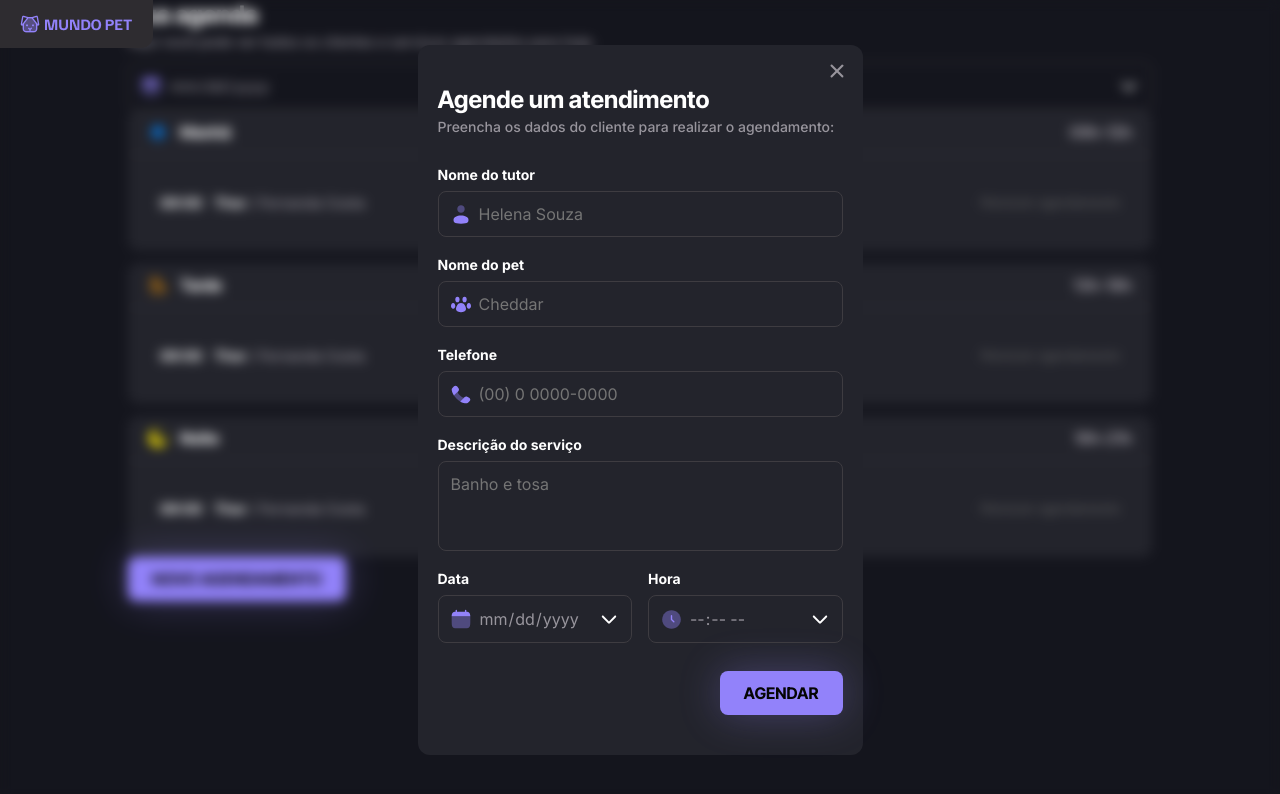
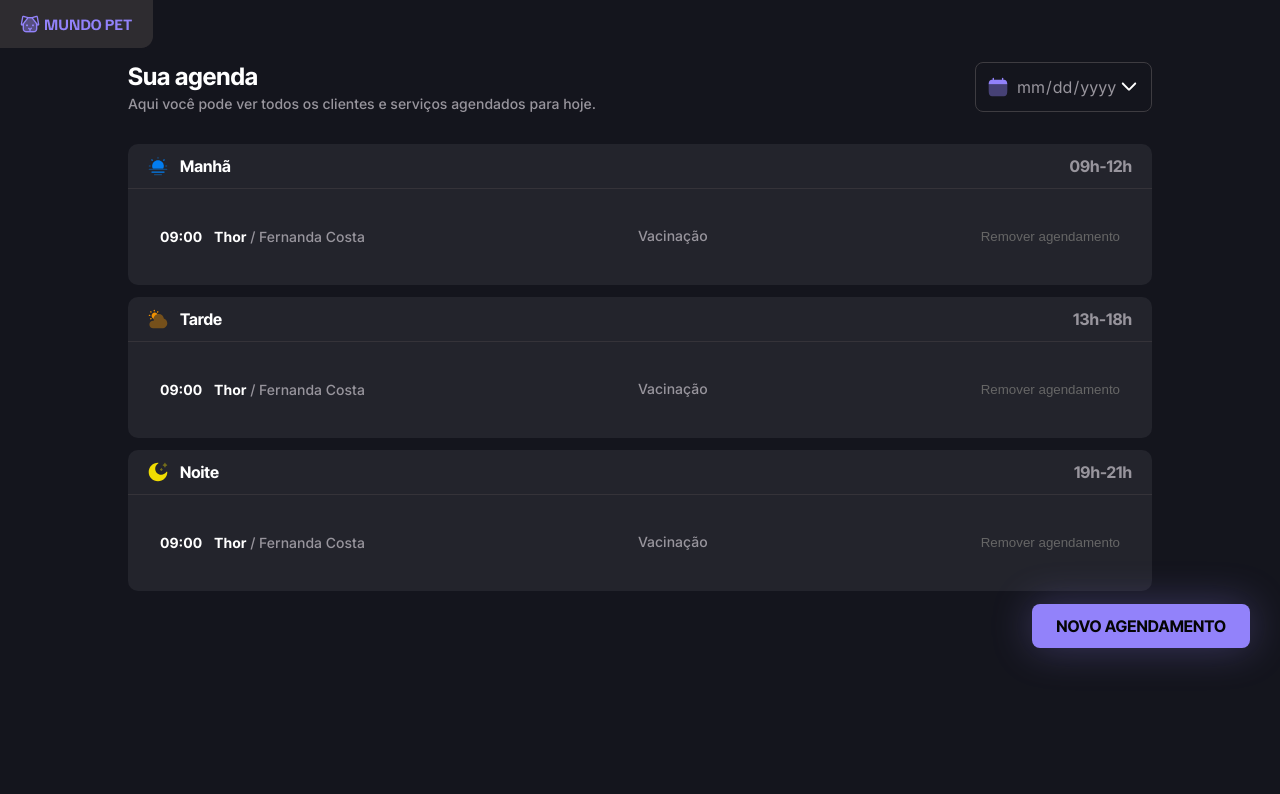
Before and after one commit to raissaaciolee/Agendamento-de-Petshop, a plain HTML site: page index.html in a window 1280 px wide. Drawn offline with Linux system fonts and the light colour scheme.

Commit message:
|| feat: animação no formulário, ajustes de layout e melhorias de classes ||
Descrição:
- Criada animação para a exibição do formulário, melhorando a dinâmica visual da interface;
- Ajustada a classe .hidden para melhor controle da visibilidade dos elementos;
- Realizado ajuste no layout geral do projeto para maior organização e harmonia visual;
- Adicionada a propriedade grid-template-areas: service; na classe .service para aprimorar a estruturação do grid.

```diff
--- a/index.html
+++ b/index.html
@@ -18,12 +18,12 @@
     <!-- EXIBIÇÃO DOS AGENDAMENTOS -->
     <div id="schedule-display" class="container">
         <header id="main-header" class="grid g-12">
-        <div class="grid g-4">
-          <h1>Sua agenda</h1>
-          <p>Aqui você pode ver todos os clientes e serviços agendados para hoje.</p>
-        </div>
+            <div class="grid g-4">
+                <h1>Sua agenda</h1>
+                <p>Aqui você pode ver todos os clientes e serviços agendados para hoje.</p>
+            </div>
 
-        <input type="date" id="date" class="input input-with-arrow input-hide-picker lh-150" name="date" required>
+            <input type="date" id="date" class="input input-with-arrow input-hide-picker transition lh-150" name="date" required>
         </header>
 
         <!-- Container dos Agendamentos do Dia -->
@@ -115,7 +115,7 @@
     </div>
 
     <!-- FORMULÁRIO DE AGENDAMENTO -->
-    <div class="overlay">
+    <div class="overlay hidden">
         <form action="" method="" class="container form">
             <button type="button" class="close-form transition">
                 <img src="./src/assets/close.png" alt="Fechar formulário de agendamento">
--- a/src/styles/components/schedule-sections.css
+++ b/src/styles/components/schedule-sections.css
@@ -43,9 +43,9 @@
 
 /* Estilização do serviço contratado
    - Limita o tamanho do texto para 20 caracteres
-   - Esconde o excesso de caracteres
-   - Mostra o texto completo ao passar o mouse */
+   - Esconde o excesso de caracteres */
 .service {
+    grid-template-areas: service;
     display: inline-block;
     max-width: 20ch;
     overflow: hidden;
@@ -97,7 +97,6 @@
 }
 
 @media(width >= 1024px) {
-
     /* Ajustes para telas acima de 1024px
        - Itens dispostos horizontalmente
        - Alinhamento central */
--- a/src/styles/form.css
+++ b/src/styles/form.css
@@ -9,6 +9,19 @@
   backdrop-filter: blur(6px);
 }
 
+/* Animação para quando o formulário aparecer na tela */
+@keyframes appear {
+    from {
+        opacity: .5;
+        scale: .9;
+    }
+
+    to {
+        opacity: 1;
+        scale: 1;
+    }
+}
+
 .form {
     position: absolute;
     padding: 4rem 2rem;
@@ -16,6 +29,7 @@
     background-color: var(--background-tertiary);
     border-radius: 1.2rem;
     position: relative;
+    animation: appear .5s ease-in-out backwards;
 
     /* Estilização do botão de fechar o formulário */
     & .close-form {
--- a/src/styles/global.css
+++ b/src/styles/global.css
@@ -33,7 +33,6 @@
 
     /* ESPAÇAMENTOS */
     --pd-x: 2rem;
-    --pd-y: 5.7rem 4.4rem;
 }
 
 .container {
@@ -42,21 +41,11 @@
   margin-inline: auto;
 }
 
-html, body {
-  height: 100%;
-}
-
 body {
+    position: relative;
     font: 500 1.4rem var(--ff-inter);
     background-color: var(--background-primary);
     color: var(--content-secondary);
-}
-
-#logo {
-    display: block;
-    position: absolute;
-    top: 0;
-    z-index: 1000;
 }
 
 h1, h2, h3 {
@@ -83,6 +72,5 @@ fieldset { border: none; }
     :root {
         /* ESPAÇAMENTOS */
         --pd-x: 8rem;
-        --pd-y: 6.2rem;
     }
 }
--- a/src/styles/index.css
+++ b/src/styles/index.css
@@ -4,3 +4,4 @@
 @import url(./components/button.css);
 @import url(./components/schedule-sections.css);
 @import url(form.css);
+@import url(layout.css);
--- /dev/null
+++ b/src/styles/layout.css
@@ -0,0 +1,51 @@
+#logo {
+    position: absolute;
+    top: 0;
+    z-index: 1000;
+}
+
+#schedule-display {
+    padding-block-start: 5.6rem;
+
+    & #main-header {
+        margin-bottom: 3.2rem;
+
+        & input { max-width: 18.3rem; }
+    }
+
+    & #scheduled-appointments-container {
+        margin-bottom: 5.6rem;
+    }
+
+    & footer {
+        width: 100vw;
+        margin-inline: calc(-50vw + 50%);
+        background-color: var(--background-tertiary);
+        padding-block: 1.8rem;
+        text-align: center;
+    }
+}
+
+@media (width >= 1024px) {
+    #schedule-display {
+        padding-block: 6.2rem 7.2rem;
+
+        & #main-header {
+            display: flex;
+            justify-content: space-between;
+        }
+
+        & #scheduled-appointments-container { margin: 0; }
+
+        & footer {
+            width: unset;
+            margin-inline: 0;
+            padding: 0;
+            background-color: transparent;
+            text-align: left;
+            position: absolute;
+            right: 3rem;
+            bottom: 1.5rem;
+        }
+    }
+}
--- a/src/styles/utilitys.css
+++ b/src/styles/utilitys.css
@@ -1,7 +1,13 @@
 /* POSICIONAMENTO E ALINHAMENTOS */
 .flex { display: flex; }
 .grid { display: grid; }
-.hidden { display: none; }
+.hidden {
+    display: none;
+    opacity: 0;
+    visibility: hidden;
+    pointer-events: none;
+    transition: opacity 0.3s ease;
+}
 .items-center { align-items: center; }
 
 
```
Also changed, not shown: src/styles/components/inputs.css (line endings or trailing spaces). Lines whose indentation alone changed are shown as unchanged.
